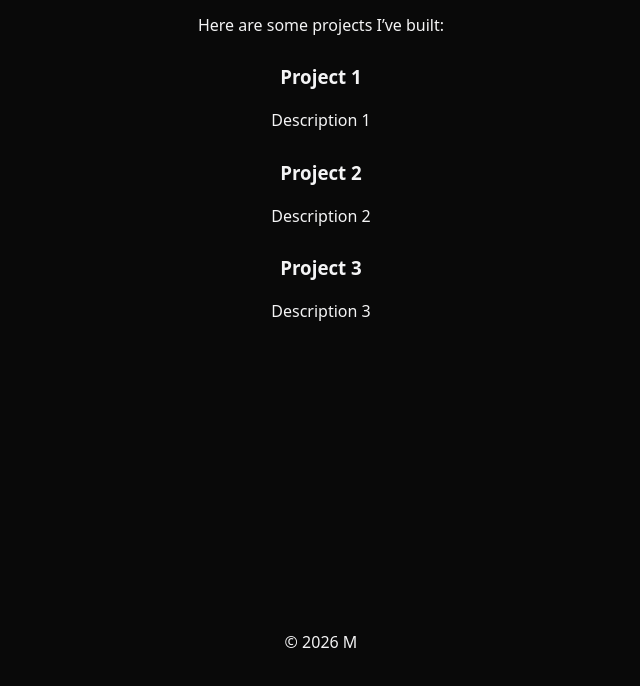
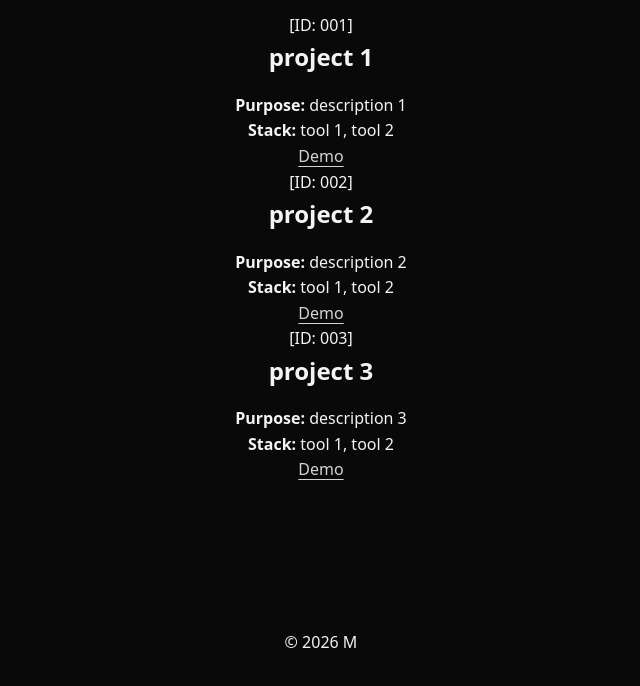
Before and after one commit to marorcas/marorcas.github.io, an Astro site: page /projects in a window 1280 px wide. Shown: the part 112-798 px from the top of the page, without its empty margins (319-959 px from the left). Built offline with nearby package versions, Linux system fonts and the light colour scheme; Astro itself is replaced by a stand-in of ours.

Commit message:
creating js file for projects

```diff
--- /dev/null
+++ b/src/data/projects.js
@@ -0,0 +1,23 @@
+export const projects = [
+  {
+    id: "001",
+    title: "project 1",
+    description: "description 1",
+    stack: ["tool 1", "tool 2"],
+    demo: "#"
+  },
+  {
+    id: "002",
+    title: "project 2",
+    description: "description 2",
+    stack: ["tool 1", "tool 2"],
+    demo: "#"
+  },
+    {
+    id: "003",
+    title: "project 3",
+    description: "description 3",
+    stack: ["tool 1", "tool 2"],
+    demo: "#"
+  }
+];
--- a/src/pages/projects.astro
+++ b/src/pages/projects.astro
@@ -1,22 +1,26 @@
 ---
 import BaseLayout from "../layouts/BaseLayout.astro";
+import { projects } from "../data/projects";
 ---
 
 <BaseLayout>
   <h1>Projects</h1>
-  <p>Here are some projects I’ve built:</p>
-  <ul>
-    <li>
-      <h3>Project 1</h3>
-      <p>Description 1</p>
-    </li>
-    <li>
-      <h3>Project 2</h3>
-      <p>Description 2</p>
-    </li>
-    <li>
-      <h3>Project 3</h3>
-      <p>Description 3</p>
-    </li>
-  </ul>
+
+  <section class="projects">
+    {projects.map((project) => (
+      <div class="project">
+        <div class="project-id">[ID: {project.id}]</div>
+        <h2 class="project-title">{project.title}</h2>
+
+        <p class="project-meta">
+          <strong>Purpose:</strong> {project.description}<br />
+          <strong>Stack:</strong> {project.stack.join(", ")}
+        </p>
+
+        <div class="project-links">
+          <a href={project.demo}>Demo</a>
+        </div>
+      </div>
+    ))}
+  </section>
 </BaseLayout>
```
